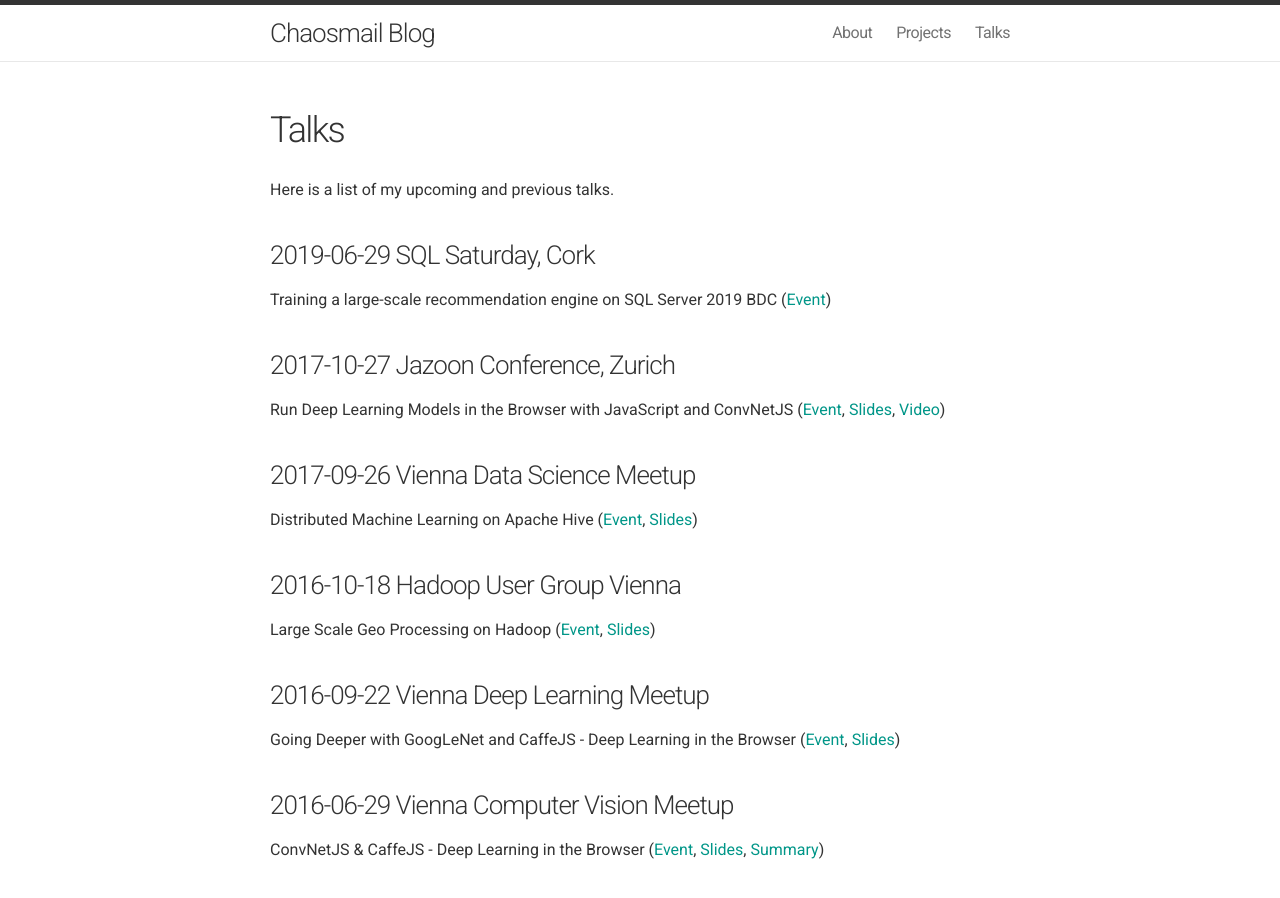
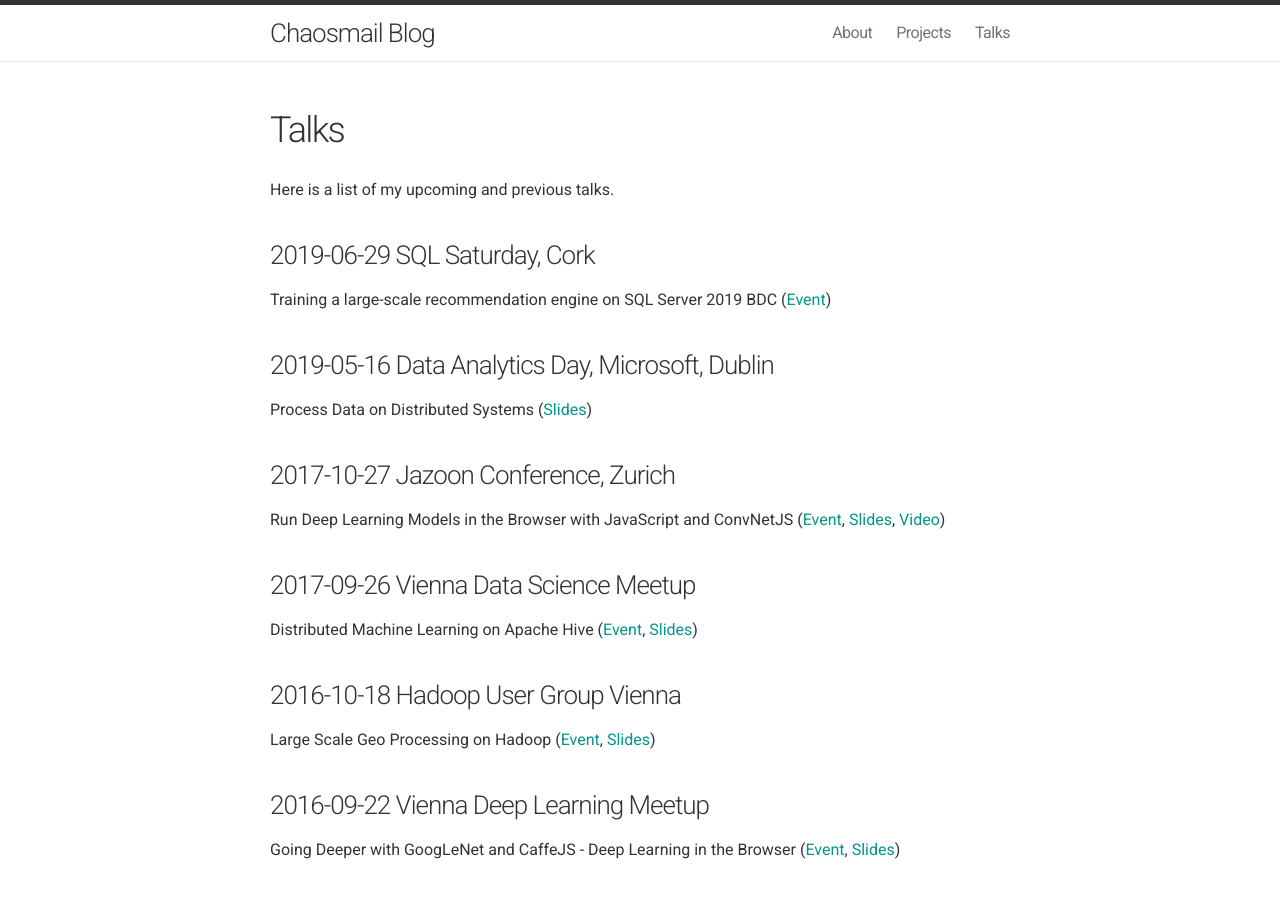
Before and after one commit to chaosmail/chaosmail.github.com, a Jekyll site: the page built from talks.md, in a window 1280 px wide and 900 px high. Built offline with Jekyll 4.4.1, drawn with Linux system fonts in a browser that asks for light colours; nearby versions of some CDN libraries.

Commit message:
add data analytics day talk

```diff
--- a/talks.md
+++ b/talks.md
@@ -10,6 +10,10 @@ Here is a list of my upcoming and previous talks.
 
 Training a large-scale recommendation engine on SQL Server 2019 BDC
 ([Event](https://www.sqlsaturday.com/862/Sessions/Details.aspx?sid=91287))
+
+### 2019-05-16 Data Analytics Day, Microsoft, Dublin
+
+Process Data on Distributed Systems ([Slides](https://www.slideshare.net/secret/ApVvQSGXWyPMGf))
 
 ### 2017-10-27 Jazoon Conference, Zurich
 
```
